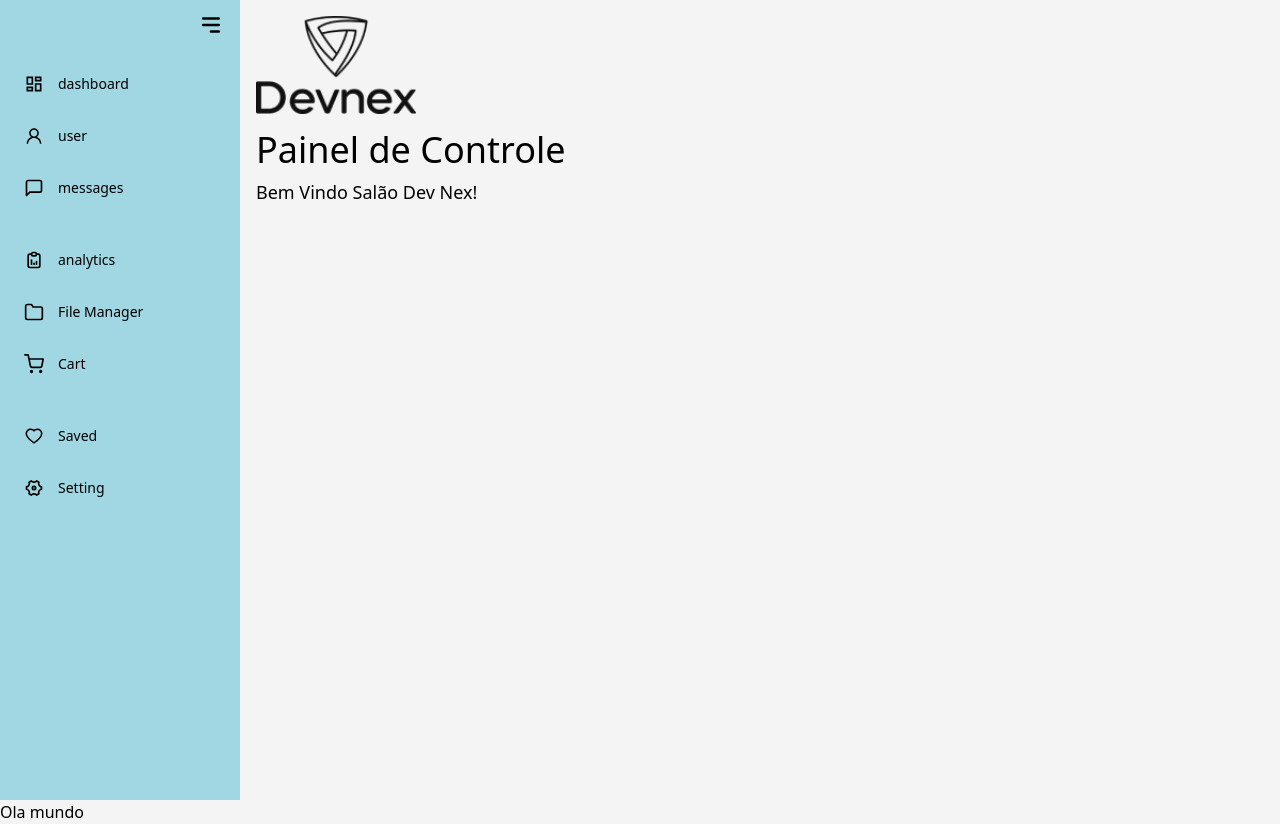
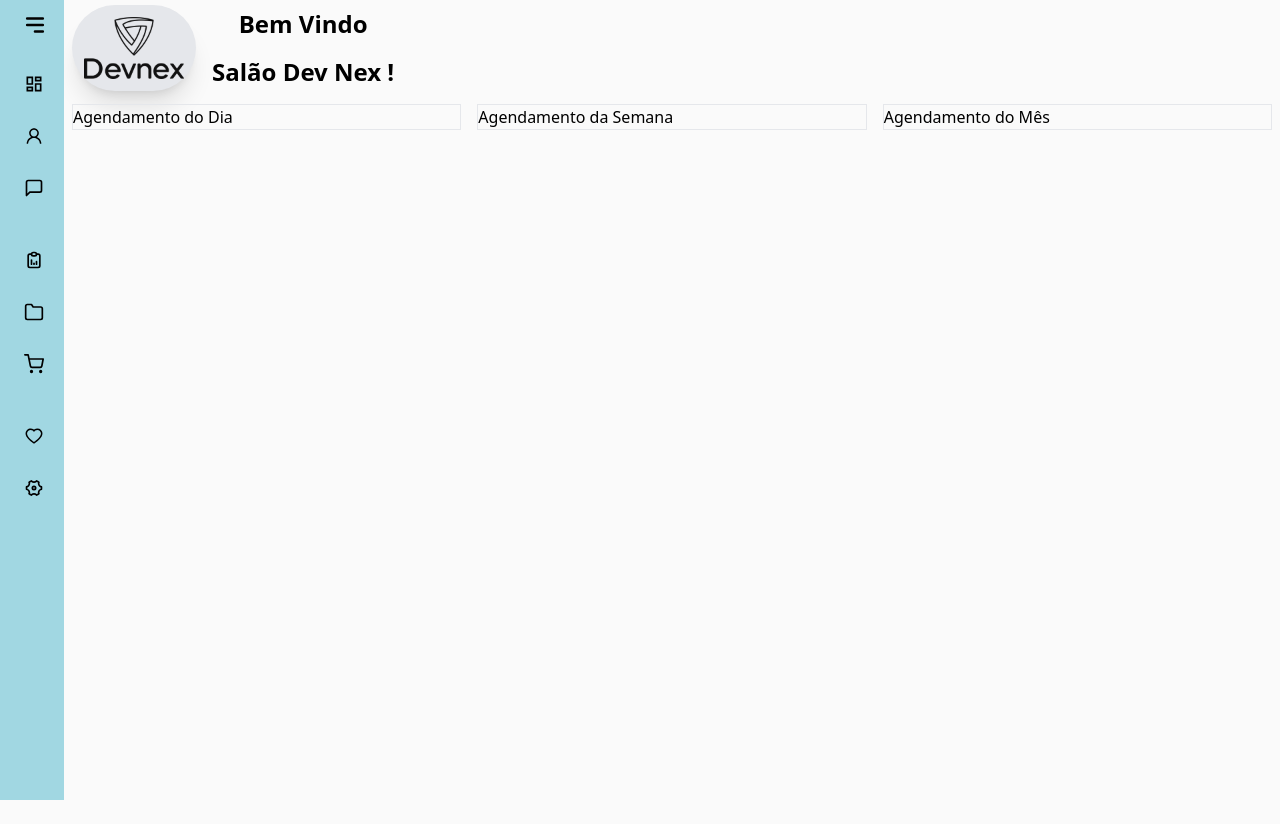
Before and after one commit to estevaoPagliari/nexagenda, a Next.js app: page / in a window 1280 px wide. After the commit the page ends 800 px from the top, so only its background shows below. Built offline with nearby package versions, Linux system fonts and the light colour scheme.

Commit message:
atualização 10/01

```diff
--- a/src/app/layout.tsx
+++ b/src/app/layout.tsx
@@ -1,6 +1,4 @@
 import './globals.css'
-import { MenuSideBar } from '@/components/MenuSideBar'
-import Image from 'next/image'
 
 export const metadata = {
   title: 'Nex Agenda',
@@ -14,30 +12,8 @@ export default function RootLayout({
 }) {
   return (
     <html lang="en">
-      <body className="bg-zinc-100 text-black ">
-        <main className="h-screen flex flex-1">
-          <div className="flex flex-col md:flex-row">
-            <MenuSideBar />
-
-            <div className="flex flex-col p-4">
-              <Image
-                className="w-28 h-auto md:w-40 md:h-max mb-4 md:mr-4"
-                src={require('../assets/logo.png')}
-                alt="logo"
-              />
-
-              <div className="flex flex-col justify-start items-start">
-                <h1 className="text-2xl md:text-3xl lg:text-4xl mb-2">
-                  Painel de Controle
-                </h1>
-                <h3 className="text-sm md:text-base lg:text-lg">
-                  Bem Vindo Salão Dev Nex!
-                </h3>
-              </div>
-            </div>
-          </div>
-        </main>
-        {children}
+      <body className="bg-zinc-50 text-black ">
+        <main className="grid ">{children}</main>
       </body>
     </html>
   )
--- a/src/app/page.tsx
+++ b/src/app/page.tsx
@@ -1,5 +1,18 @@
 import { MenuSideBar } from '@/components/MenuSideBar'
+import { Welcome } from '@/components/Welcome'
 
 export default function Home() {
-  return <h1>Ola mundo</h1>
+  return (
+    <main className="h-screen flex ">
+      <MenuSideBar />
+      <div className="flex-1 flex-col ml-16 sm:flex-row md:flex-row">
+        <Welcome />
+        <div className="grid h-auto grid-cols-1 sm:grid-cols-2 md:grid-cols-3 gap-4 p-2 ">
+          <div className="border ">Agendamento do Dia</div>
+          <div className="border">Agendamento da Semana</div>
+          <div className="border">Agendamento do Mês</div>
+        </div>
+      </div>
+    </main>
+  )
 }
--- a/src/components/MenuSideBar.tsx
+++ b/src/components/MenuSideBar.tsx
@@ -9,7 +9,7 @@ import { FiMessageSquare, FiFolder, FiShoppingCart } from 'react-icons/fi'
 
 export function MenuSideBar() {
   const menus = [
-    { name: 'dashboard', link: '/', icon: MdOutlineDashboard },
+    { name: 'Painel de Controle', link: '/', icon: MdOutlineDashboard },
     { name: 'user', link: '/', icon: AiOutlineUser },
     { name: 'messages', link: '/', icon: FiMessageSquare },
     { name: 'analytics', link: '/', icon: TbReportAnalytics, margin: true },
@@ -18,12 +18,12 @@ export function MenuSideBar() {
     { name: 'Saved', link: '/', icon: AiOutlineHeart, margin: true },
     { name: 'Setting', link: '/', icon: RiSettings4Line },
   ]
-  const [open, setOpen] = useState(true)
+  const [open, setOpen] = useState(false)
   return (
     <div
       className={`bg-[#A1D7E2] min-h-screen ${
         open ? 'w-60' : 'w-16'
-      } duration-500 text-gray-100 px-4`}
+      } duration-500 text-gray-100 px-4 absolute`}
     >
       <div className="py-3 flex justify-end">
         <HiMenuAlt3
--- /dev/null
+++ b/src/components/Welcome.tsx
@@ -0,0 +1,14 @@
+import Image from 'next/image'
+export function Welcome() {
+  return (
+    <div className="flex flex-row max-w-96 m h-24 p-2  items-center ">
+      <div className="bg-gray-200 p-3 rounded-full shadow-xl">
+        <Image src={require('../assets/logo.png')} alt="logo" width={100} />
+      </div>
+      <div className="text-center justify-stretch ">
+        <h1 className="text-2xl font-bold m-4">Bem Vindo</h1>
+        <h1 className="text-2xl font-bold m-4">Salão Dev Nex !</h1>
+      </div>
+    </div>
+  )
+}
```
